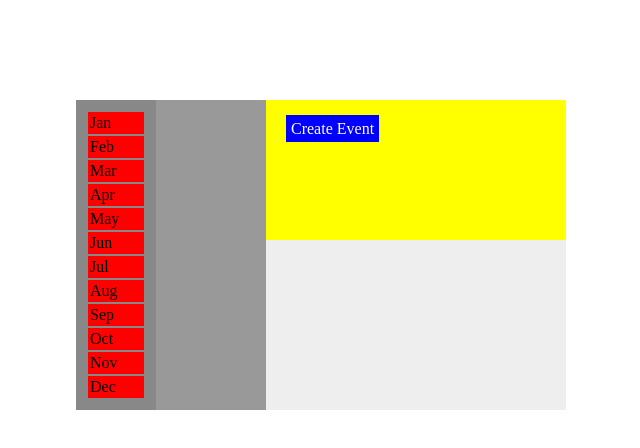
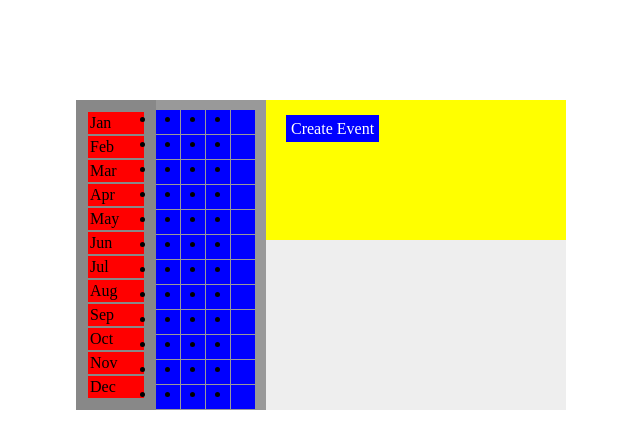
Before and after one commit to rydercarroll/Yearling, a plain HTML site: page index.HTML in a window 1280 px wide. Shown: the whole page, without its empty margins (299-939 px from the left). Drawn offline with nearby package versions, Linux system fonts and the light colour scheme.

Commit message:
Cleaned up code

```diff
--- a/index.HTML
+++ b/index.HTML
@@ -6,7 +6,6 @@
 		<script>
 		 $(document).ready(function() {
 
-			$('.week').fadeOut();
 			$(function() {
 				$( "#weeksWrapper" ).selectable({
 					selected: function() {$(".ui-selected").draggable(); }
@@ -16,9 +15,6 @@
 			$("#createProjectButton").click(function() {
 				$("#weeksWrapper .ui-selected").css("background-color","red");
 			});
-
-
-
 
 		});
         </script>
```
